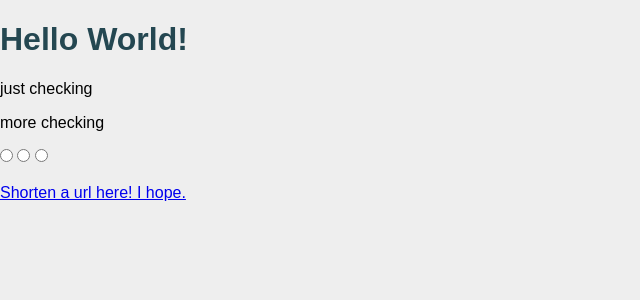
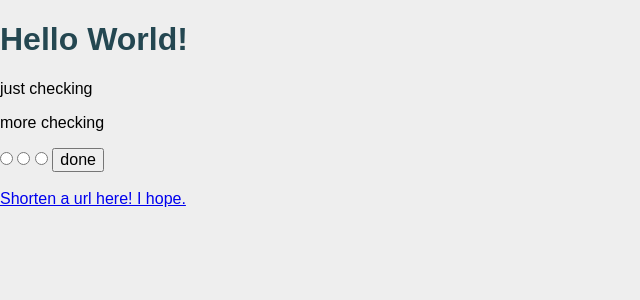
Before and after one commit to Kimberleydillon/lunchbox, a Node project: template lunchbox-skeleton/views/index.ejs in a window 1280 px wide. Shown: the top 300 px of the page, without its empty margins (0-640 px from the left). Run offline with Node 20 templates, Linux system fonts and the light colour scheme; the template is opened without the code that fills it, so the values that code supplies are empty; style sheets or scripts are compiled from the project's sources.

Commit message:
adding some content to the page

```diff
--- a/lunchbox-skeleton/views/index.ejs
+++ b/lunchbox-skeleton/views/index.ejs
@@ -23,6 +23,8 @@
     <input type="radio" name="dishes" value="meat">
     <input type="radio" name="dishes" value="meat">
 
+    <input type="submit" name="stuff" value="done">
+
 
 
     </form>
```
